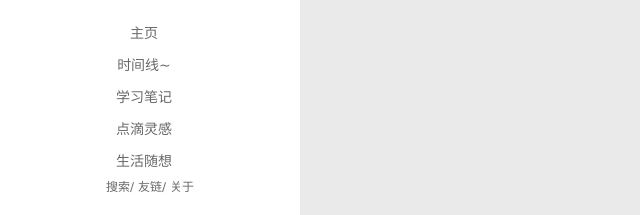
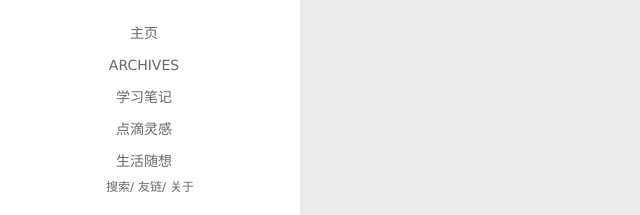
Before and after one commit to Hhhhhhh1105/Hhhhhhh1105.github.io, a plain HTML site: page 2013/12/02/Test1/index.html in a window 1280 px wide. Shown: the part 323-538 px from the top of the page, 0-640 px from the left. Drawn offline with nearby package versions, Linux system fonts and the light colour scheme; some packages are replaced by stand-ins of ours; no server answers; a script that the page names is missing.

Commit message:
Site updated: 2019-07-08 21:22:14

```diff
--- a/2013/12/02/Test1/index.html
+++ b/2013/12/02/Test1/index.html
@@ -60,7 +60,7 @@
 
 				<li><a href="/">主页</a></li>
 
-				<li><a href="/archives/">时间线~</a></li>
+				<li><a href="/archives/">Archives</a></li>
 
 				<li><a href="/categories/Notes/">学习笔记</a></li>
 
@@ -144,7 +144,7 @@
 
 					<li style="width: 20%"><a href="/">主页</a></li>
 
-					<li style="width: 20%"><a href="/archives/">时间线~</a></li>
+					<li style="width: 20%"><a href="/archives/">Archives</a></li>
 
 					<li style="width: 20%"><a href="/categories/Notes/">学习笔记</a></li>
 
```
Also changed, not shown: archives/2013/12/index.html (+2 -2 lines), archives/2013/index.html (+2 -2 lines), archives/index.html (+2 -2 lines), categories/默认分类/index.html (+2 -2 lines), index.html (+2 -2 lines), tags/tag1/index.html (+2 -2 lines), tags/tag2/index.html (+2 -2 lines), tags/tag3/index.html (+2 -2 lines).
